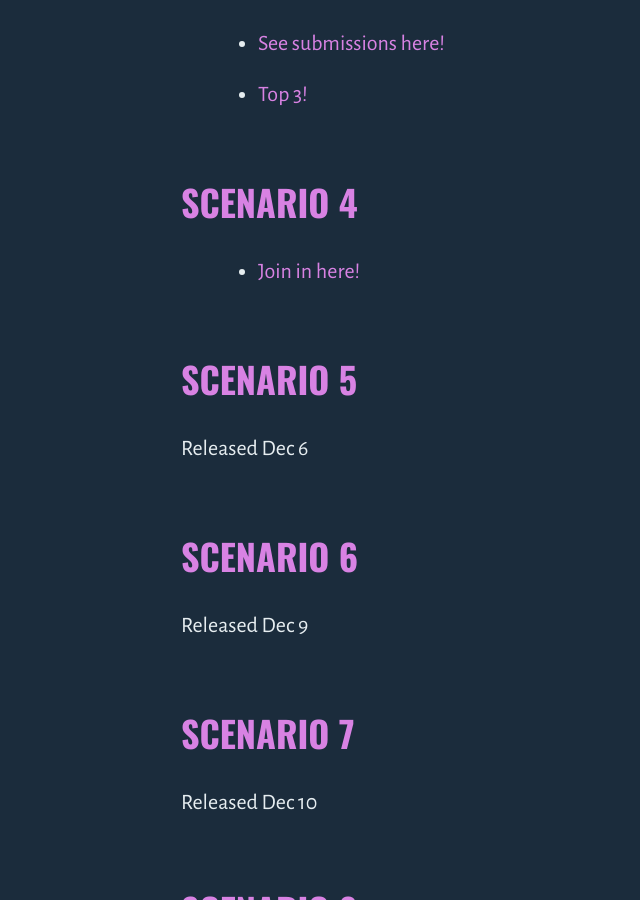
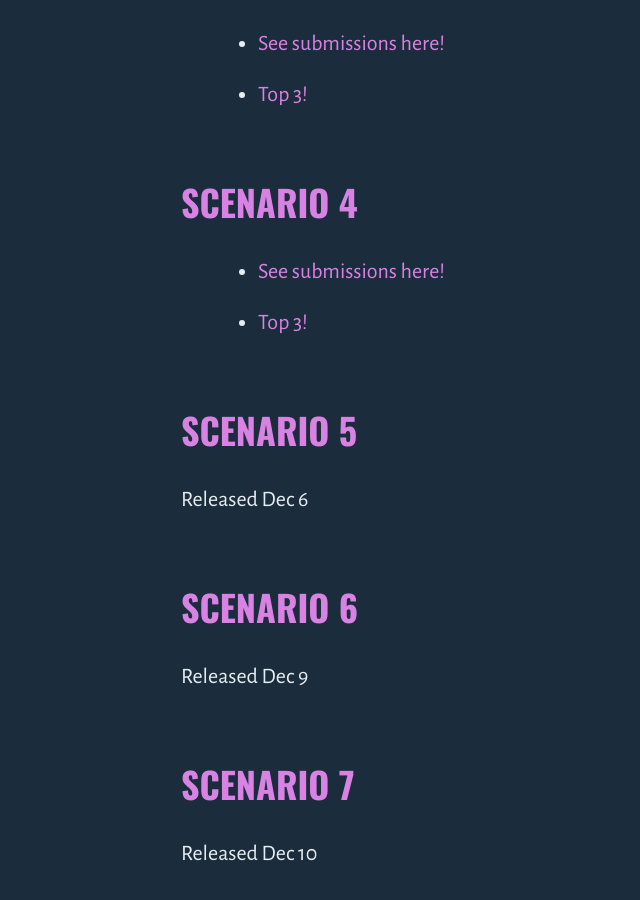
Before and after one commit to outragedpinkracoon/outragedpinkracoon.github.io, a Jekyll site: the page built from _posts/2024-12-2-advent-of-bad-management.md, in a window 1280 px wide and 900 px high, scrolled down 2093 px. Shown: the whole window, without its empty margins (0-640 px from the left). Built offline with Jekyll 4.4.1, drawn with Linux system fonts in a browser that asks for light colours; comment, search, counter and statistics services are not loaded.

Commit message:
adds day 4

```diff
--- a/_posts/2024-12-2-advent-of-bad-management.md
+++ b/_posts/2024-12-2-advent-of-bad-management.md
@@ -40,7 +40,8 @@
 * [Top 3!](https://www.linkedin.com/feed/update/urn:li:share:7270141042966835203/)
 
 ## Scenario 4
-* [Join in here!](https://www.linkedin.com/feed/update/urn:li:activity:7270363660512854016/)
+* [See submissions here!](https://www.linkedin.com/feed/update/urn:li:activity:7270363660512854016/)
+* [Top 3!](https://www.linkedin.com/feed/update/urn:li:activity:7270534516031512576/)
 
 ## Scenario 5
 Released Dec 6
```
